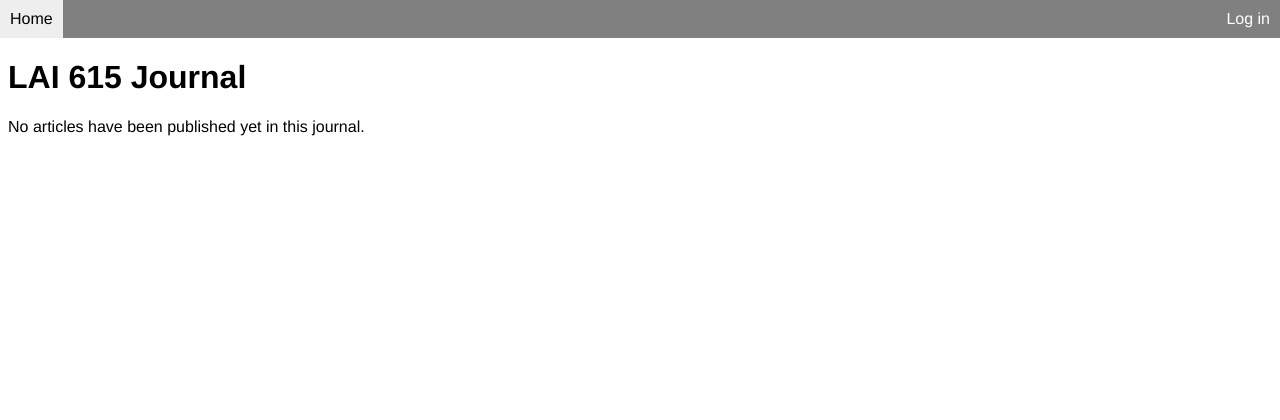
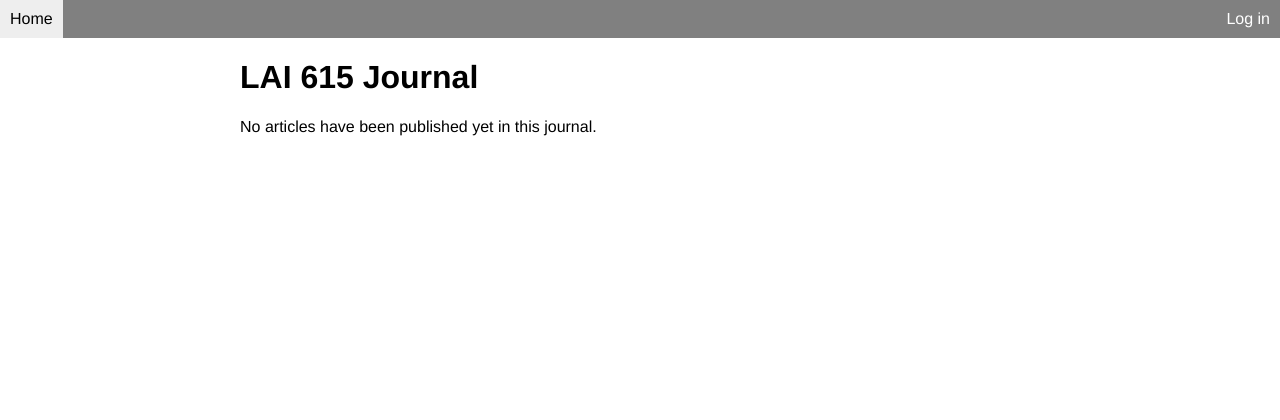
Before and after one commit to cproctor/cognitive-apprenticeship, a Django app: page / in a window 1280 px wide. Shown: the top 420 px of the page. Run offline with Django 3.2, Linux system fonts and the light colour scheme; data that the repository does not hold is empty.

Commit message:
Style updates; max-width

```diff
--- a/common/static/base/style.css
+++ b/common/static/base/style.css
@@ -12,6 +12,10 @@ body {
 }
 #main-content-container {
   padding: 0 8px;
+}
+.journal-issue-container {
+  max-width: 800px;
+  margin: 0 auto;
 }
 #footer {
   background-color: grey;
--- a/public/templates/public/home_page.html
+++ b/public/templates/public/home_page.html
@@ -1,7 +1,7 @@
 {% extends "public/base.html" %}
 
 {% block content %}
-<div id="main-content-container">
+<div id="main-content-container" class="journal-issue-container">
 <h1>LAI 615 Journal</h1>
 {% if issues %}
   {% for issue in issues %}
--- a/public/templates/public/issue_detail.html
+++ b/public/templates/public/issue_detail.html
@@ -1,7 +1,7 @@
 {% extends "public/base.html" %}
 
 {% block content %}
-<div id="main-content-container">
+<div id="main-content-container" class="journal-issue-container">
   <h1>{{issue.title}}</h1>
   <p class="explanation">
     Volume {{issue.volume}}, Issue {{issue.number}}.
```
